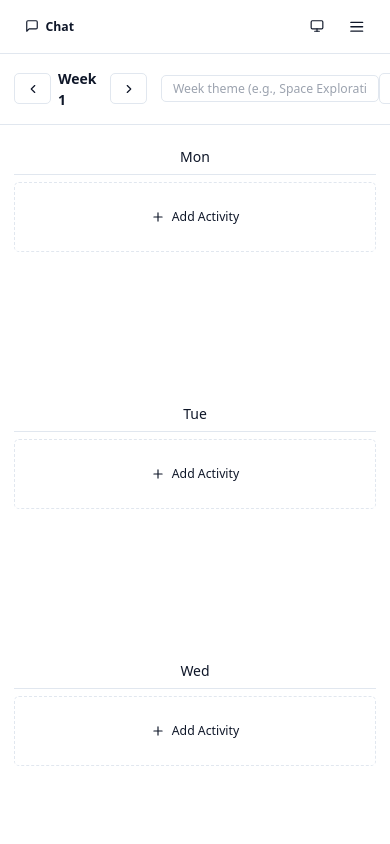
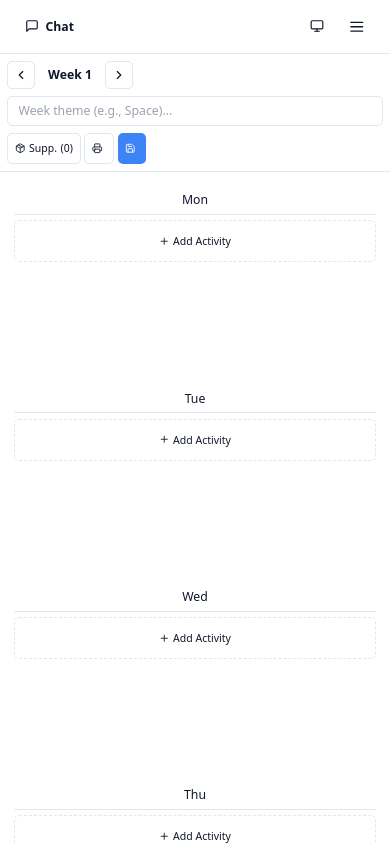
Before and after one commit to behindthegarage/kidsclubplans-conversational, a Next.js app in the folder frontend/: page /schedule in a window 390 px wide. Built offline with nearby package versions, Linux system fonts and the light colour scheme.

Commit message:
Make schedule page mobile-friendly with compact header and cards

```diff
--- a/frontend/components/WeeklyScheduler.tsx
+++ b/frontend/components/WeeklyScheduler.tsx
@@ -177,21 +177,23 @@ export function WeeklyScheduler({ initialWeek = 1, onSave }: WeeklySchedulerProp
   return (
     <div className="flex flex-col h-full">
       {/* Header */}
-      <div className="border-b p-4 space-y-4">
-        <div className="flex items-center justify-between">
-          <div className="flex items-center gap-4">
+      <div className="border-b p-2 lg:p-4 space-y-2 lg:space-y-4">
+        <div className="flex flex-col lg:flex-row lg:items-center lg:justify-between gap-2">
+          <div className="flex flex-col sm:flex-row sm:items-center gap-2">
             <div className="flex items-center gap-2">
               <Button
                 variant="outline"
                 size="sm"
+                className="h-8 w-8 p-0"
                 onClick={() => setCurrentWeek(prev => Math.max(1, prev - 1))}
               >
                 <ChevronLeft className="w-4 h-4" />
               </Button>
-              <span className="font-semibold">Week {currentWeek}</span>
+              <span className="font-semibold text-sm lg:text-base w-16 text-center">Week {currentWeek}</span>
               <Button
                 variant="outline"
                 size="sm"
+                className="h-8 w-8 p-0"
                 onClick={() => setCurrentWeek(prev => prev + 1)}
               >
                 <ChevronRight className="w-4 h-4" />
@@ -200,36 +202,42 @@ export function WeeklyScheduler({ initialWeek = 1, onSave }: WeeklySchedulerProp
 
             <input
               type="text"
-              placeholder="Week theme (e.g., Space Exploration)..."
+              placeholder="Week theme (e.g., Space)..."
               value={schedule.theme}
               onChange={(e) => setSchedule(prev => ({ ...prev, theme: e.target.value }))}
-              className="px-3 py-1 text-sm border rounded-md bg-background w-64"
+              className="px-3 py-1.5 text-sm border rounded-md bg-background w-full sm:w-48 lg:w-64"
             />
           </div>
 
-          <div className="flex gap-2">
+          <div className="flex gap-1 lg:gap-2">
             <Button
               variant="outline"
               size="sm"
+              className="text-xs lg:text-sm px-2 lg:px-3"
               onClick={() => setShowSupplyList(!showSupplyList)}
             >
-              <Package className="w-4 h-4 mr-2" />
-              Supplies ({getAllSupplies().length})
+              <Package className="w-3 h-3 lg:w-4 lg:h-4 mr-1 lg:mr-2" />
+              <span className="hidden sm:inline">Supplies</span>
+              <span className="sm:hidden">Supp.</span>
+              <span className="ml-1">({getAllSupplies().length})</span>
             </Button>
             <Button
               variant="outline"
               size="sm"
+              className="text-xs lg:text-sm px-2 lg:px-3"
               onClick={handlePrint}
             >
-              <Printer className="w-4 h-4 mr-2" />
-              Print
+              <Printer className="w-3 h-3 lg:w-4 lg:h-4 mr-1 lg:mr-2" />
+              <span className="hidden sm:inline">Print</span>
             </Button>
+
             <Button
               size="sm"
+              className="text-xs lg:text-sm px-2 lg:px-3"
               onClick={handleSave}
             >
-              <Save className="w-4 h-4 mr-2" />
-              Save Week
+              <Save className="w-3 h-3 lg:w-4 lg:h-4 mr-1 lg:mr-2" />
+              <span className="hidden sm:inline">Save</span>
             </Button>
           </div>
         </div>
@@ -296,29 +304,29 @@ function DayColumn({ day, label, activities, onAddActivity, onRemoveActivity, on
 
   return (
     <div className="flex flex-col h-full">
-      <div className="text-center py-2 font-medium border-b mb-2">
+      <div className="text-center py-1.5 lg:py-2 font-medium border-b mb-1.5 lg:mb-2 text-sm lg:text-base">
         {label}
       </div>
 
-      <div className="flex-1 space-y-2 min-h-[200px] lg:min-h-[400px]">
+      <div className="flex-1 space-y-1.5 lg:space-y-2 min-h-[150px] lg:min-h-[400px]">
         {activities.map((activity) => (
           <Card key={activity.id} className="relative group">
-            <CardContent className="p-3">
+            <CardContent className="p-2 lg:p-3">
               <div className="flex items-start justify-between gap-1">
                 <div className="flex-1 min-w-0">
                   <p className="font-medium text-sm truncate">{activity.title}</p>
-                  <div className="flex items-center gap-2 text-xs text-muted-foreground mt-1">
+                  <div className="flex items-center gap-2 text-xs text-muted-foreground mt-0.5 lg:mt-1">
                     <Clock className="w-3 h-3" />
                     {activity.start_time} ({activity.duration_minutes}min)
                   </div>
-                  <Badge variant="outline" className="text-xs mt-2">
+                  <Badge variant="outline" className="text-[10px] lg:text-xs mt-1 lg:mt-2 px-1 py-0">
                     {activity.type}
                   </Badge>
                 </div>
                 <div className="flex flex-col gap-1">
-                  {/* Move dropdown */}
+                  {/* Move dropdown - always visible on mobile, hover on desktop */}
                   <select
-                    className="text-xs px-1 py-0.5 border rounded bg-background opacity-0 group-hover:opacity-100 transition-opacity"
+                    className="text-[10px] lg:text-xs px-1 py-0.5 border rounded bg-background lg:opacity-0 lg:group-hover:opacity-100 transition-opacity"
                     value=""
                     onChange={(e) => {
                       if (e.target.value) {
@@ -335,7 +343,7 @@ function DayColumn({ day, label, activities, onAddActivity, onRemoveActivity, on
                   <Button
                     variant="ghost"
                     size="sm"
-                    className="opacity-0 group-hover:opacity-100 h-6 w-6 p-0"
+                    className="h-5 w-5 lg:h-6 lg:w-6 p-0 lg:opacity-0 lg:group-hover:opacity-100"
                     onClick={() => onRemoveActivity(activity.id)}
                   >
                     <Trash2 className="w-3 h-3 text-destructive" />
@@ -348,10 +356,10 @@ function DayColumn({ day, label, activities, onAddActivity, onRemoveActivity, on
 
         <Button
           variant="outline"
-          className="w-full h-20 border-dashed"
+          className="w-full h-12 lg:h-20 border-dashed text-xs lg:text-sm"
           onClick={() => setShowAddForm(true)}
         >
-          <Plus className="w-4 h-4 mr-2" />
+          <Plus className="w-3 h-3 lg:w-4 lg:h-4 mr-1 lg:mr-2" />
           Add Activity
         </Button>
       </div>
```
